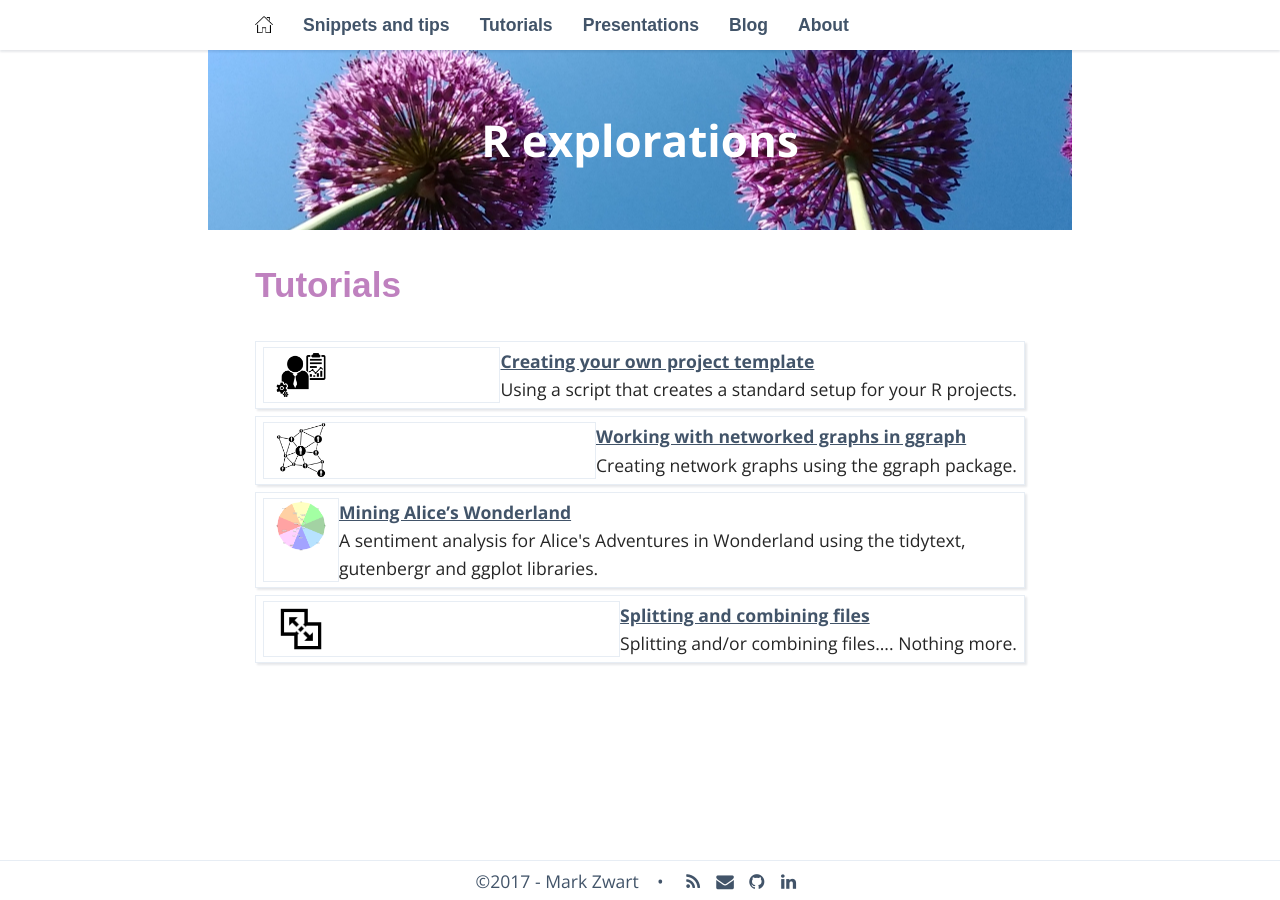
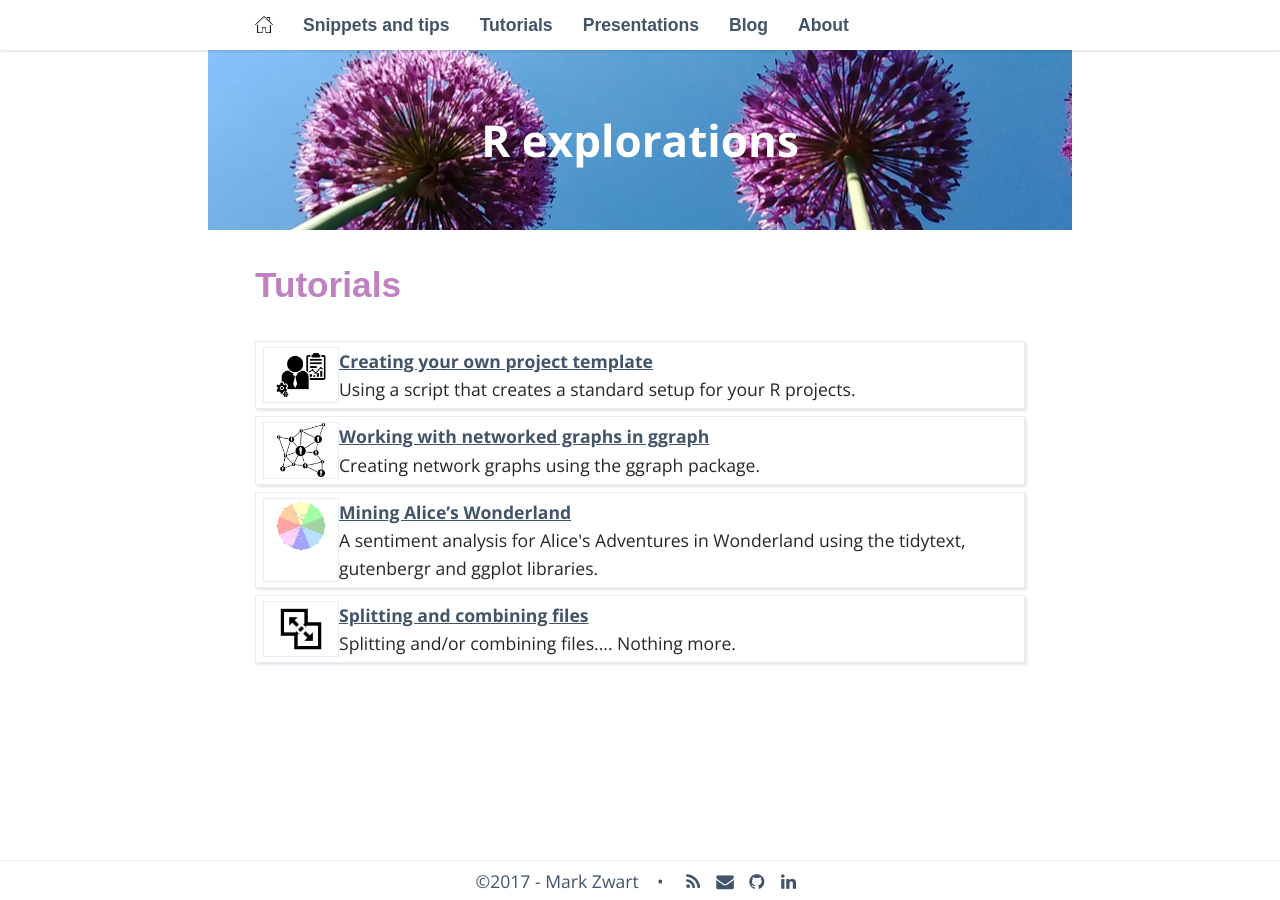
Before and after one commit to mark-me/mark-me.github.io, a Jekyll site: the page built from _pages/02-tutorials.md, in a window 1280 px wide. Built offline with Jekyll 4.4.1, drawn with Linux system fonts in a browser that asks for light colours; nearby versions of some CDN libraries; some web fonts are replaced; comment, search, counter and statistics services are not loaded.

Commit message:
Changing snippet index

```diff
--- a/_sass/_layout.scss
+++ b/_sass/_layout.scss
@@ -105,7 +105,7 @@ blogtext{
 }
 .index_item_left {
   border: 1px solid $light;
-  flex: 1 1 auto;
+  flex: initial;
 }
 .index_item_right > div {
   border: 1px solid $light;
```
